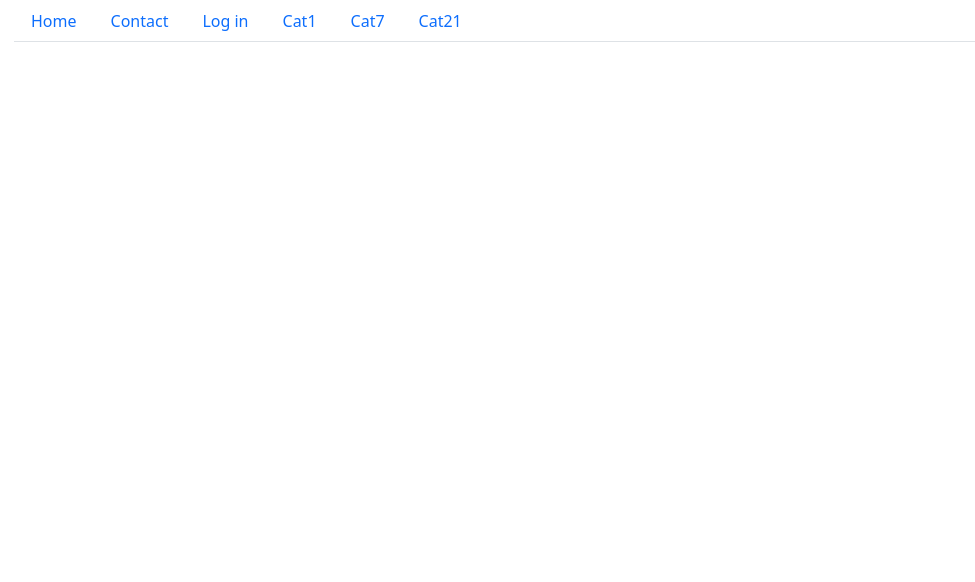
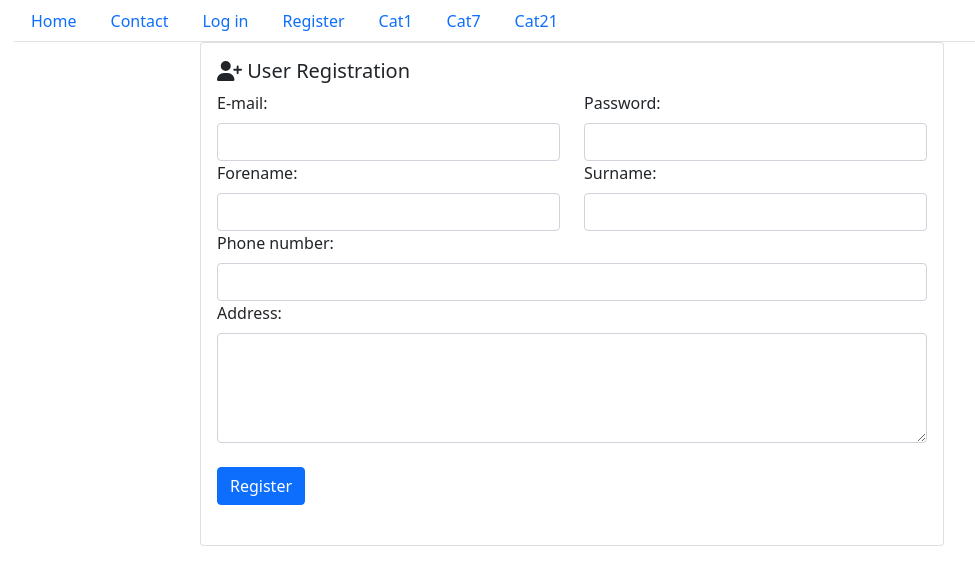
Before and after one commit to nenadvasilic/web_application_development_front_end, a React (Create React App) app: page /#/user/register in a window 1280 px wide. Shown: the top 582 px of the page, without its empty margins (68-1043 px from the left). Built offline with nearby package versions, Linux system fonts and the light colour scheme; sample sign-in values are in the browser's storage.

Commit message:
Implement the user registration component

```diff
--- a/src/components/UserLoginPage/UserLoginPage.tsx
+++ b/src/components/UserLoginPage/UserLoginPage.tsx
@@ -107,10 +107,12 @@
                                   value={this.state.password}
                                   onChange={event => this.formInputChanged(event as any)}></Form.Control>
                   </Form.Group>
+                  <br />
                   <Form.Group>
                     <Button variant="primary" onClick={ () => this.doLogin() }>Log in</Button>
                   </Form.Group>
                 </Form>
+                <br />
                 <Alert variant="danger"
                        className={ this.state.errorMessage ? '' : 'd-none' }>
                   { this.state.errorMessage }
--- /dev/null
+++ b/src/components/UserRegistrationPage/UserRegistrationPage.tsx
@@ -0,0 +1,194 @@
+import { faUserPlus } from "@fortawesome/free-solid-svg-icons";
+import { FontAwesomeIcon } from "@fortawesome/react-fontawesome";
+import React from "react";
+import { Alert, Button, Card, Col, Container, Form, Row } from "react-bootstrap";
+import { Link } from "react-router-dom";
+import api, { ApiResponse } from "../../api/api";
+
+interface UserRegistrationPageState {
+  formData: {
+    email: string;
+    password: string;
+    forename: string;
+    surname: string;
+    phone: string;
+    address: string;
+  };
+
+  message?: string;
+
+  isRegistrationComplete: boolean;
+}
+
+export class UserRegistrationPage extends React.Component {
+  state: UserRegistrationPageState;
+
+  constructor(props: Readonly<{}>) {
+    super(props);
+
+    this.state = {
+      isRegistrationComplete: false,
+      formData: {
+        email: '',
+        password: '',
+        forename: '',
+        surname: '',
+        phone: '',
+        address: '',
+      }
+    }
+  }
+
+  private formInputChanged(event: React.ChangeEvent<HTMLInputElement>) {
+    const newFormData = Object.assign(this.state.formData, {
+      [ event.target.id ]: event.target.value,
+    })
+    const newState = Object.assign(this.state, {
+      formData: newFormData,
+    });
+    this.setState(newState);
+  }
+
+  render() {
+    return (
+      <Container>
+        <Col md={ { span: 8, offset: 2 } }>
+          <Card>
+            <Card.Body>
+              <Card.Title>
+                <FontAwesomeIcon icon={ faUserPlus } /> User Registration
+              </Card.Title>
+              {
+                (this.state.isRegistrationComplete === false) ?
+                this.renderForm() :
+                this.renderRegistrationCompleteMessage()
+              }
+            </Card.Body>
+          </Card>
+        </Col>
+      </Container>
+    )
+  }
+
+  private renderForm() {
+    return (
+      <>
+        <Form>
+          <Row>
+            <Col md="6">
+              <Form.Group>
+                <Form.Label htmlFor="email">E-mail:</Form.Label>
+                <Form.Control type="email" id="email"
+                              value={this.state.formData.email}
+                              onChange={event => this.formInputChanged(event as any)}></Form.Control>
+              </Form.Group>
+            </Col>
+            <Col md="6">
+              <Form.Group>
+                <Form.Label htmlFor="password">Password:</Form.Label>
+                <Form.Control type="password" id="password"
+                              value={this.state.formData.password}
+                              onChange={event => this.formInputChanged(event as any)}></Form.Control>
+              </Form.Group>
+            </Col>
+          </Row>
+          <Row>
+            <Col md="6">
+              <Form.Group>
+                <Form.Label htmlFor="forename">Forename:</Form.Label>
+                <Form.Control type="text" id="forename"
+                              value={this.state.formData.forename}
+                              onChange={event => this.formInputChanged(event as any)}></Form.Control>
+              </Form.Group>
+            </Col>
+            <Col md="6">
+              <Form.Group>
+                <Form.Label htmlFor="surname">Surname:</Form.Label>
+                <Form.Control type="text" id="surname"
+                              value={this.state.formData.surname}
+                              onChange={event => this.formInputChanged(event as any)}></Form.Control>
+              </Form.Group>
+            </Col>
+          </Row>
+          <Form.Group>
+            <Form.Label htmlFor="phone">Phone number:</Form.Label>
+            <Form.Control type="phone" id="phone"
+                          value={this.state.formData.phone}
+                          onChange={event => this.formInputChanged(event as any)}></Form.Control>
+          </Form.Group>
+          <Form.Group>
+            <Form.Label htmlFor="address">Address:</Form.Label>
+            <Form.Control id="address"
+                          as="textarea" rows={ 4 }
+                          value={this.state.formData.address}
+                          onChange={event => this.formInputChanged(event as any)}></Form.Control>
+          </Form.Group>
+          <br />
+          <Form.Group>
+            <Button variant="primary" onClick={ () => { this.doRegister() } }>Register</Button>
+          </Form.Group>
+        </Form>
+        <br />
+        <Alert variant="danger"
+                className={ this.state.message ? '' : 'd-none' }>
+          { this.state.message }
+        </Alert>
+      </>
+    )
+  }
+
+  private renderRegistrationCompleteMessage() {
+    return (
+      <p>
+        The account has been registered.<br />
+        <Link to="/user/login">Click here</Link> to go to the login page.
+      </p>
+    )
+  }
+
+  private doRegister() {
+    const data = {
+      email: this.state.formData?.email,
+      password: this.state.formData?.password,
+      forename: this.state.formData?.forename,
+      surname: this.state.formData?.surname,
+      phoneNumber: this.state.formData?.phone,
+      postalAddress: this.state.formData?.address,
+    }
+
+    api('auth/user/register/', 'post', data)
+    .then((res: ApiResponse) => {
+      if (res.status === 'error') {
+        this.setErrorMessage('System error... Try again!');
+        return;
+      }
+      if (res.data.statusCode !== undefined) {
+        this.handleErrors(res.data);
+        return;
+      }
+      this.registrationComplete();
+    })
+  }
+
+  private setErrorMessage(message: string) {
+    const newState = Object.assign(this.state, {
+      message: message,
+    })
+    this.setState(newState);
+  }
+
+  private handleErrors(data: any) {
+    let message = '';
+    switch(data.status.code) {
+      case -6001: message = "This account already exists!"; break;
+    }
+    this.setErrorMessage(message);
+  }
+
+  private registrationComplete() {
+    const newState = Object.assign(this.state, {
+      isRegistrationComplete: true,
+    })
+    this.setState(newState);
+  }
+}
--- a/src/index.tsx
+++ b/src/index.tsx
@@ -12,11 +12,13 @@
 import UserLoginPage from './components/UserLoginPage/UserLoginPage';
 import { HashRouter, Route, Switch } from 'react-router-dom';
 import CategoryPage from './components/CategoryPage/CategoryPage';
+import { UserRegistrationPage } from './components/UserRegistrationPage/UserRegistrationPage';
 
 const menuItems = [
   new MainMenuItem('Home', '/'),
   new MainMenuItem('Contact', '/contact/'),
   new MainMenuItem('Log in', '/user/login/'),
+  new MainMenuItem('Register', '/user/register/'),
 
   new MainMenuItem('Cat1', '/category/1/'),
   new MainMenuItem('Cat7', '/category/7/'),
@@ -31,6 +33,7 @@
           <Route exact path="/" component={ HomePage } />
           <Route path="/contact" component={ ContactPage } />
           <Route path="/user/login" component={ UserLoginPage } />
+          <Route path="/user/register" component={ UserRegistrationPage } />
           <Route path="/category/:cId" component={ CategoryPage } />
         </Switch>
       </HashRouter>
```
